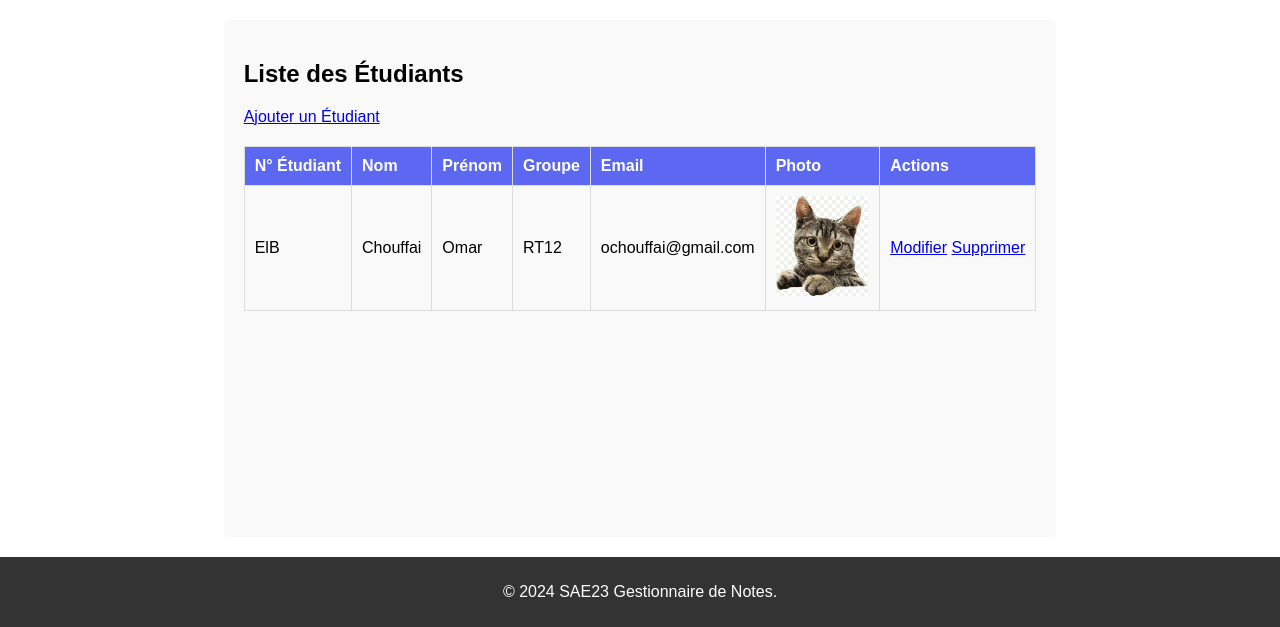
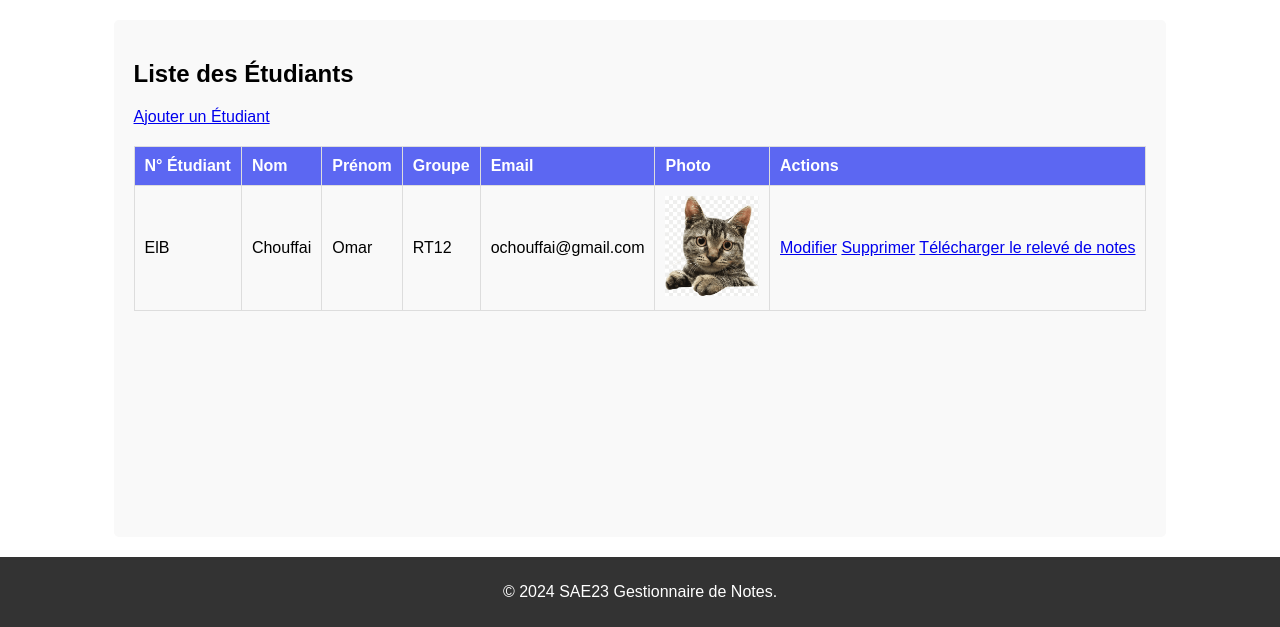
Before and after one commit to niklasras/SAE23Final, a Django app: page /etudiants/ in a window 1280 px wide. Shown: the part 173-800 px from the top of the page. Run offline with Django 5.2, Linux system fonts and the light colour scheme; data comes from the database, SQL or seed files in the repository; both versions use the stored data as it was after the commit.

Commit message:
Add files via upload

```diff
--- a/pythonProject/firstproject/gestionnaire_de_notes/templates/gestionnaire_de_notes/Etudiants/liste.html
+++ b/pythonProject/firstproject/gestionnaire_de_notes/templates/gestionnaire_de_notes/Etudiants/liste.html
@@ -29,6 +29,7 @@
                     <td>
                         <a href="{% url 'etudiant_update' etudiant.pk %}">Modifier</a>
                         <a href="{% url 'etudiant_delete' etudiant.pk %}">Supprimer</a>
+                        <a href="{% url 'generate_report_txt' etudiant.pk %}">Télécharger le relevé de notes</a>
                     </td>
                 </tr>
             {% endfor %}
--- a/pythonProject/firstproject/gestionnaire_de_notes/urls.py
+++ b/pythonProject/firstproject/gestionnaire_de_notes/urls.py
@@ -7,6 +7,8 @@ urlpatterns = [
     path('etudiants/add/', views.etudiant_create, name='etudiant_create'),
     path('etudiants/update/<int:pk>/', views.etudiant_update, name='etudiant_update'),
     path('etudiants/delete/<int:pk>/', views.etudiant_delete, name='etudiant_delete'),
+    path('generate_report_txt/<int:etudiant_id>/', views.generate_report_txt, name='generate_report_txt'),
+
     path('ues/', views.ue_list, name='ue_list'),
     path('ues/add/', views.ue_create, name='ue_create'),
     path('ues/update/<int:pk>/', views.ue_update, name='ue_update'),
--- a/pythonProject/firstproject/gestionnaire_de_notes/views.py
+++ b/pythonProject/firstproject/gestionnaire_de_notes/views.py
@@ -1,5 +1,6 @@
 from django.shortcuts import render, get_object_or_404, redirect
 from .models import Etudiant, UE, RessourceUE, Enseignant, Examen, Note
+from django.http import HttpResponse
 from .forms import EtudiantForm, UEForm, RessourceUEForm, EnseignantForm, ExamenForm, NoteForm
 
 def accueil(request):
@@ -7,6 +8,27 @@ def accueil(request):
     return render(request, 'gestionnaire_de_notes/accueil.html', {'notes': notes})
 
 # Etudiant views
+def generate_report_txt(request, etudiant_id):
+    etudiant = Etudiant.objects.get(pk=etudiant_id)
+    notes = Note.objects.filter(etudiant=etudiant)
+
+    response = HttpResponse(content_type='text/plain')
+    response['Content-Disposition'] = f'attachment; filename="releve_notes_{etudiant.nom}_{etudiant.prenom}.txt"'
+
+    lines = [
+        f"Relevé de notes pour {etudiant.nom} {etudiant.prenom}\n",
+        f"N° Étudiant: {etudiant.numero}\n",
+        f"Groupe: {etudiant.groupe}\n",
+        f"Email: {etudiant.email}\n\n",
+        "Notes:\n"
+    ]
+
+    for note in notes:
+        lines.append(f"{note.examen.titre}: {note.note} ({note.appreciation})\n")
+
+    response.writelines(lines)
+    return response
+
 def etudiant_list(request):
     etudiants = Etudiant.objects.all()
     return render(request, 'gestionnaire_de_notes/Etudiants/liste.html', {'etudiants': etudiants})
--- /dev/null
+++ b/pythonProject/firstproject/media/wsh.txt
@@ -0,0 +1,4 @@
+eqr
+EIB
+20
+pro
--- /dev/null
+++ b/pythonProject/firstproject/media/wsh_UP8Y4Fi.txt
@@ -0,0 +1,4 @@
+eqr
+EIB
+20
+pro
--- /dev/null
+++ b/pythonProject/firstproject/media/wsh_ymQcBUq.txt
@@ -0,0 +1,4 @@
+eqr
+EIB
+20
+pro
```
Also changed, not shown: pythonProject/firstproject/db.sqlite3.
